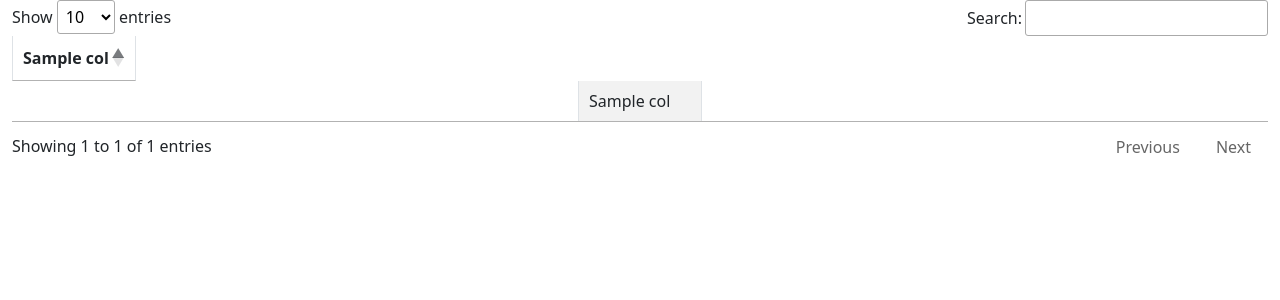
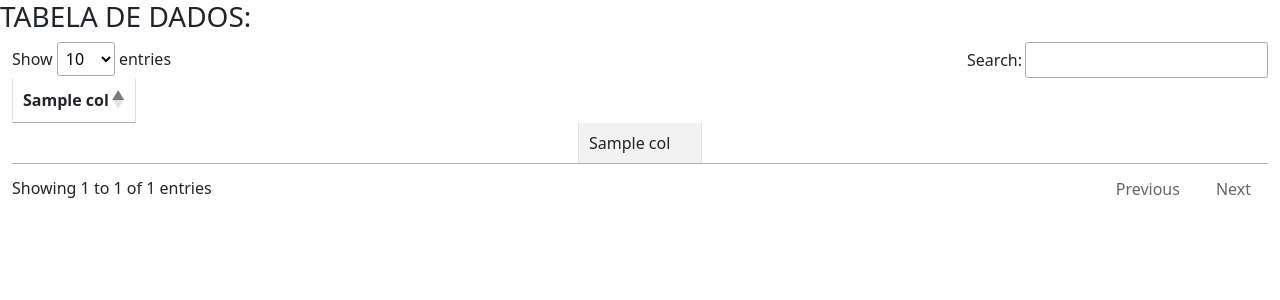
Before and after one commit to PI-UNIVESP-GJA/site-escola, a Flask app: template app/templates/index.html in a window 1280 px wide. Shown: the top 300 px of the page. Run offline with Flask 2, Linux system fonts and the light colour scheme; the template is opened without the code that fills it: most values are stand-ins (such as "Sample title", 1, 10 or a date in 2020); lists and menus that the app fills with data are empty; some libraries are stand-ins or nearby versions.

```diff
--- a/app/templates/index.html
+++ b/app/templates/index.html
@@ -11,6 +11,7 @@
 
 
 <body class="body">
+  <h3>TABELA DE DADOS:</h3>
   <div class="container-fluid" style="text-align: start;">
     <table id="myTable" class="datatable table table-striped table-hover table-bordered table-responsive-sm">
       <thead>
```
Also changed, not shown: app/controllers/default.py (+3 -5 lines), requirements.txt (+8 -4 lines).
